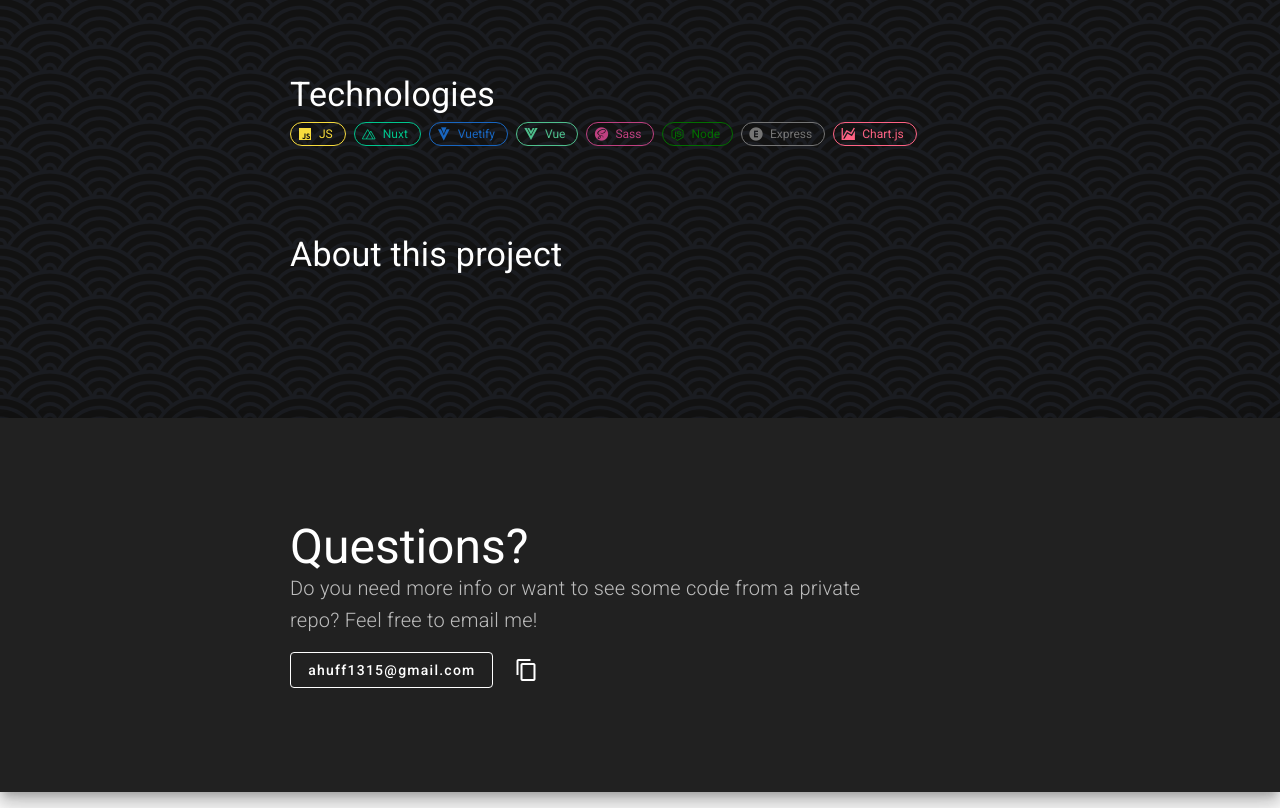
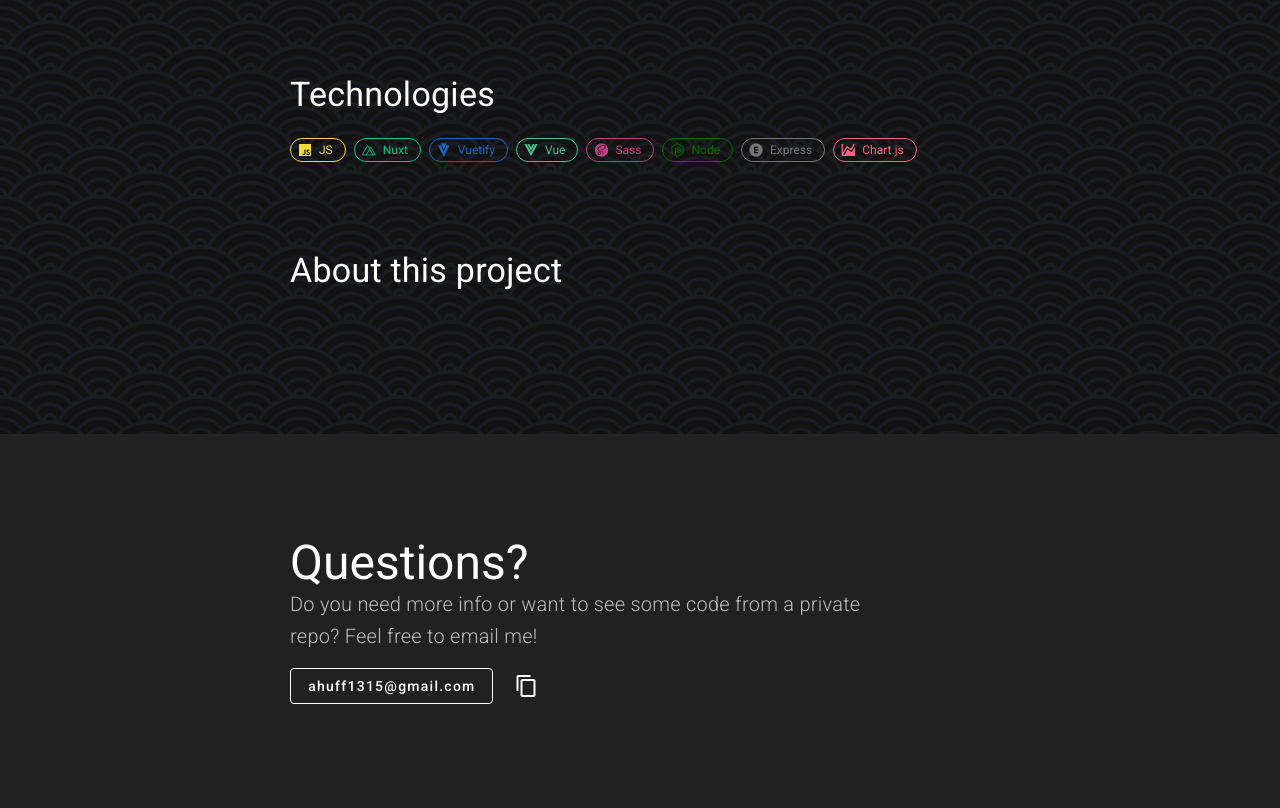
Before and after one commit to ahuff1315/anastasia-huff, a Nuxt app: page /financially-financed in a window 1280 px wide. Shown: the part 830-1638 px from the top of the page. Built offline with nearby package versions, Linux system fonts and the light colour scheme.

Commit message:
add top padding to tech chips

```diff
--- a/pages/financially-financed.vue
+++ b/pages/financially-financed.vue
@@ -24,7 +24,7 @@
         <h4 class="text-h4">
           Technologies
         </h4>
-        <tech-chips :technologies="tech" />
+        <tech-chips :technologies="tech" class="pt-4" />
         <p class="text-body-1 font-weight-light text--secondary pb-16"></p>
         <h4 class="text-h4">
           About this project
```
